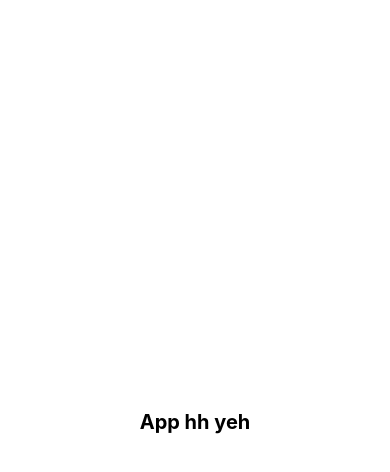
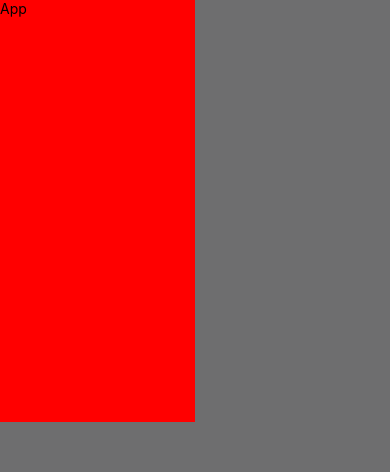
Before and after one commit to arpitraj96/LearnRN, a React Native app: screen / in a window 390 px wide. Shown: the top 472 px of the page. Built offline with nearby package versions, Linux system fonts and the light colour scheme.

Commit message:
Responsiveness

```diff
--- a/App.jsx
+++ b/App.jsx
@@ -1,89 +1,25 @@
-import {
-  StyleSheet,
-  View,
-  Image,
-  Text,
-  Button,
-  ScrollView,
-  TouchableOpacity,
-  Alert,
-  Pressable,
-  SafeAreaView,
-  useColorScheme,
-} from 'react-native';
-import React from 'react';
+import { StyleSheet, Text, View } from 'react-native'
+import React from 'react'
 
 const App = () => {
-  const theme = useColorScheme();
-  // console.log(theme, "theme");
-  const isDark = theme === 'dark';
-  const backgroundColor = isDark ? 'black' : 'white';
-  const textColor = isDark ? 'white' : 'black';
   return (
-    // <ScrollView>
-    //   <SafeAreaView style={styles.container}>
-    //     <Text style={styles.text}>App hh yeh</Text>
-    //     <Image
-    //       style={{width: 300, height: 300,}}
-    //       source={{
-    //         uri: 'https://images.unsplash.com/photo-1734545503371-9a45282044d8?q=80&w=1950&auto=format&fit=crop&ixlib=rb-4.0.3&ixid=M3wxMjA3fDB8MHxwaG90by1wYWdlfHx8fGVufDB8fHx8fA%3D%3D',
-    //       }}
-    //     />
-    //     <Button title="Press Me"></Button>
-    //     <TouchableOpacity style={{padding: 10, backgroundColor: "yellow"}} onPress={() => Alert.alert("Pressed!!")}>
-    //       <Text style={{color:'green', fontSize: 15}}>Press Me</Text>
-    //     </TouchableOpacity>
+    <View style={styles.container}>
+      <View style={{width: '50%', height: '50%', backgroundColor: 'red'}}>
+        <Text>
+          App
+        </Text>
+      </View>
+    </View>
+  )
+}
 
-    //     <Pressable style={styles.button}>
-    //       <Text style={styles.btnText}>Press Me</Text>
-    //     </Pressable>
-    //   </SafeAreaView>
-    // </ScrollView>
-    <View style={[styles.container, {backgroundColor: backgroundColor}]}>
-      <Text style={[styles.text, {color: textColor}]}>App hh yeh</Text>
-    </View>
-  );
-};
-
-export default App;
+export default App
 
 const styles = StyleSheet.create({
-  // container: {
-  //   width: "100%",
-  //   height: "100%",
-  //   backgroundColor: "#dadada",
-  //   // alignItems: 'center',
-  //   padding: 10,
-  //   gap: 10,
-  // },
-  // text:{
-  //   fontWeight: 'bold',
-  //   fontSize: 20,
-  // },
-  // button:{
-  //   width: 150,
-  //   padding: 10,
-  //   backgroundColor: "#666",
-  //   justifyContent:'center',
-  //   alignItems: 'center',
-  //   borderRadius: 50,
-  //   marginTop: 5,
-  //   borderWidth: 2,
-  //   borderColor: 'yellow'
-  // },
-  // btnText:{
-  //   color: 'white',
-  //   fontSize: 18,
-  //   fontWeight: '500',
-  // }
   container: {
-    flex: 1,
-    justifyContent: 'center',
-    alignItems: 'center',
+    width: '100%',
+    height: '100%',
+    backgroundColor: '#6e6e6f',
   },
-  text: {
-    color: 'white',
-    fontSize: 20,
-    fontWeight: 'bold',
-  },
-});
+
+})
```
